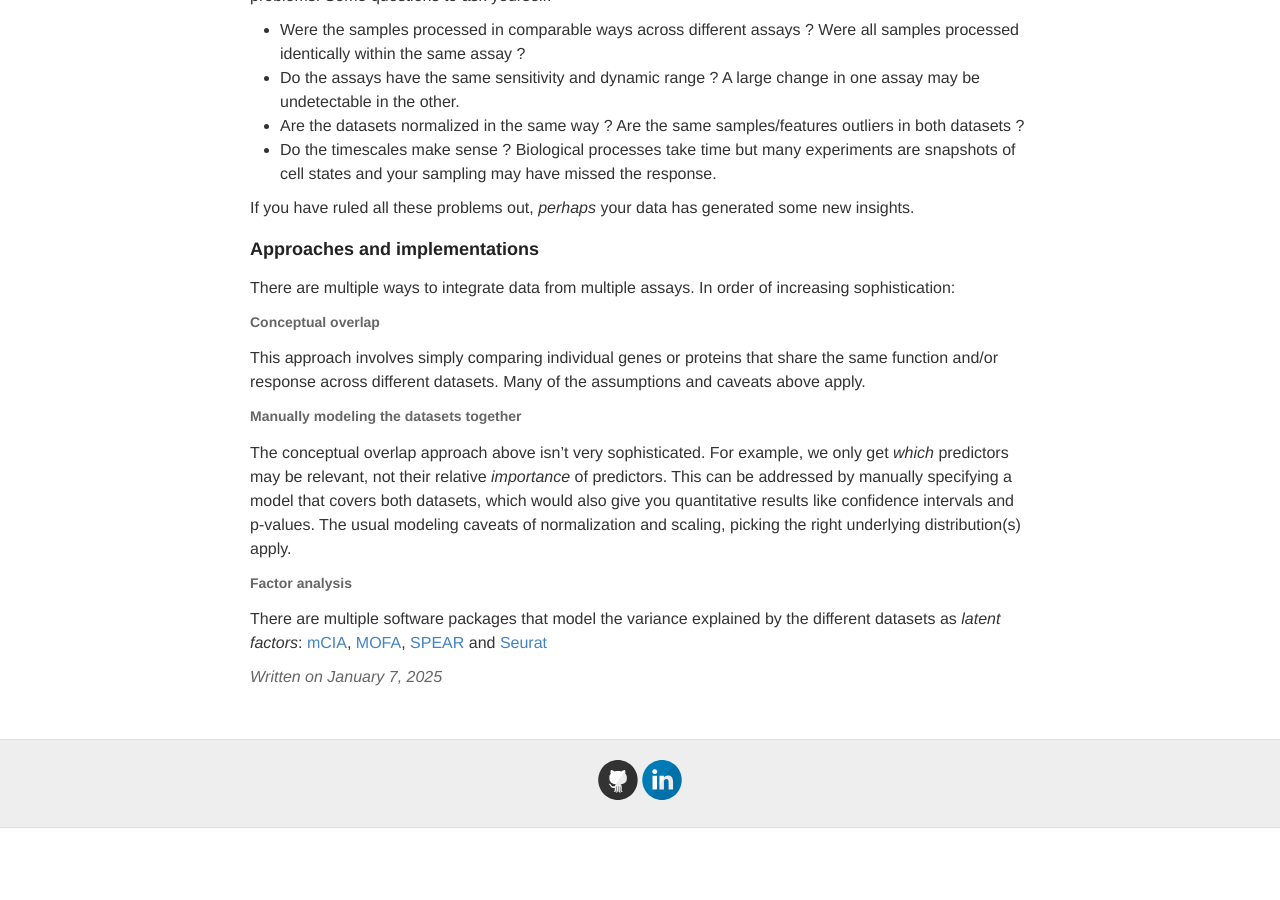
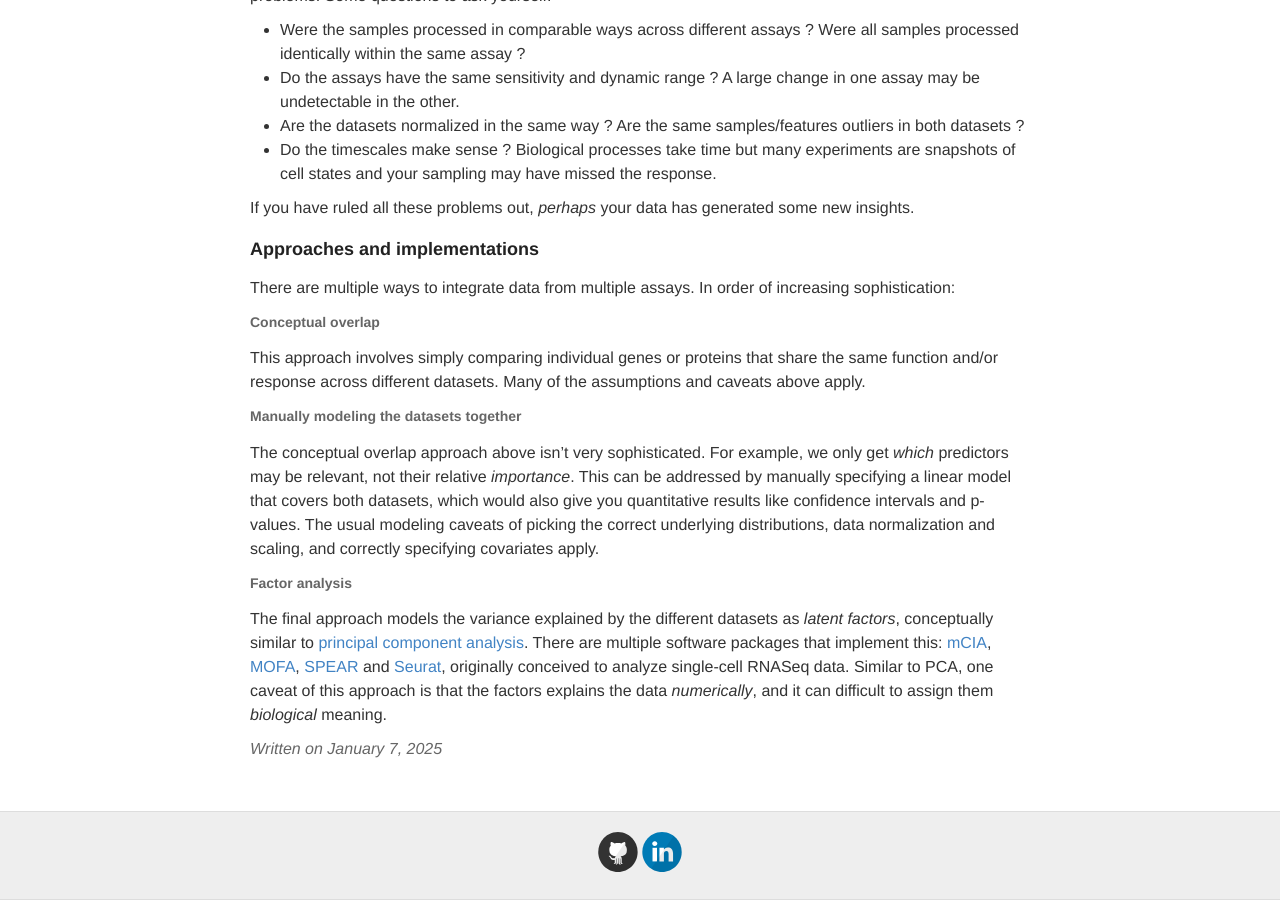
Before and after one commit to ptvan/ptvan.github.io, a Jekyll site: the page built from _posts/2025-01-07-multimodal-data-integration.md, in a window 1280 px wide and 900 px high, scrolled down 686 px. Built offline with Jekyll 4.4.1, drawn with Linux system fonts in a browser that asks for light colours; before the commit the page ends 1514 px from its top, so only the background shows below that.

Commit message:
updated miltimodal data integration

```diff
--- a/_posts/2025-01-07-multimodal-data-integration.md
+++ b/_posts/2025-01-07-multimodal-data-integration.md
@@ -30,8 +30,8 @@ This approach involves simply comparing individual genes or proteins that share
 
 #### Manually modeling the datasets together
 
-The conceptual overlap approach above isn't very sophisticated. For example, we only get _which_ predictors may be relevant, not their relative _importance_ of predictors. This can be addressed by manually specifying a model that covers both datasets, which would also give you quantitative results like confidence intervals and p-values. The usual modeling caveats of normalization and scaling, picking the right underlying distribution(s) apply.
+The conceptual overlap approach above isn't very sophisticated. For example, we only get _which_ predictors may be relevant, not their relative _importance_. This can be addressed by manually specifying a linear model that covers both datasets, which would also give you quantitative results like confidence intervals and p-values. The usual modeling caveats of picking the correct underlying distributions, data normalization and scaling, and correctly specifying covariates apply.
 
 #### Factor analysis
 
-There are multiple software packages that model the variance explained by the different datasets as _latent factors_: [mCIA](https://www.bioconductor.org/packages/release/bioc/html/omicade4.html), [MOFA](https://github.com/bioFAM/MOFA2), [SPEAR](https://bitbucket.org/kleinstein/spear) and [Seurat](https://satijalab.org/seurat/articles/integration_introduction.html)
+The final approach models the variance explained by the different datasets as _latent factors_, conceptually similar to [principal component analysis](https://en.wikipedia.org/wiki/Principal_component_analysis). There are multiple software packages that implement this: [mCIA](https://www.bioconductor.org/packages/release/bioc/html/omicade4.html), [MOFA](https://github.com/bioFAM/MOFA2), [SPEAR](https://bitbucket.org/kleinstein/spear) and [Seurat](https://satijalab.org/seurat/articles/integration_introduction.html), originally conceived to analyze single-cell RNASeq data. Similar to PCA, one caveat of this approach is that the factors explains the data _numerically_, and it can difficult to assign them _biological_ meaning.
```
